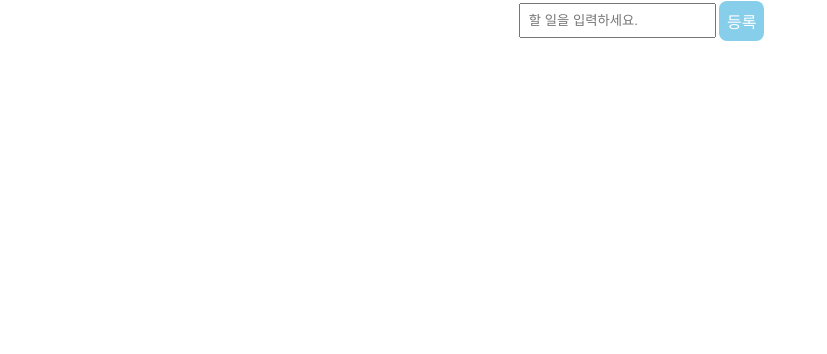
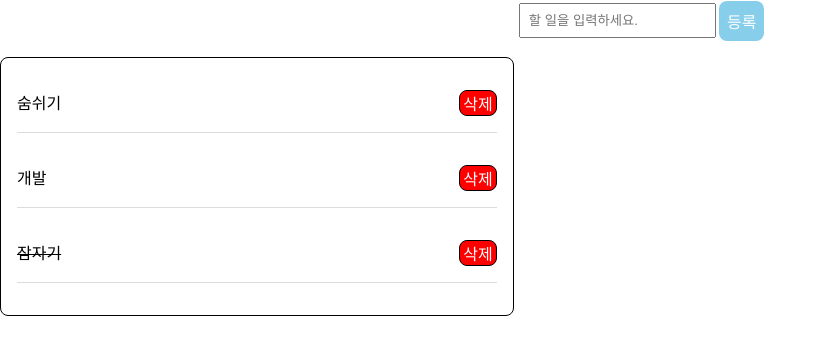
Before and after one commit to dobidugi/TDD-TodoList, a React app: page / in a window 1280 px wide. Shown: the top 354 px of the page, without its empty margins (0-827 px from the left). Built offline with nearby package versions, Linux system fonts and the light colour scheme.

Commit message:
Todo List&Item CSS적용

```diff
--- a/src/render/App.jsx
+++ b/src/render/App.jsx
@@ -1,7 +1,25 @@
+import TodoList from "./components/TodoList";
 import React from "react";
 import TodoForm from "./components/TodoForm";
 
 function App() {
+    const Todos = [
+        {
+            id:1,
+            text: "숨쉬기",
+            done: false
+        },
+        {
+            id:2,
+            text: "개발",
+            done: false
+        },
+        {
+            id:3,
+            text: "잠자기",
+            done: true
+        },
+    ];
     const onInsert = (value) => {
 
     };
@@ -10,9 +28,10 @@ function App() {
 
     };
     return (
-        <div>
+        <React.Fragment>
             <TodoForm onInsert={onInsert}/>
-        </div>
+            <TodoList todos={Todos}/>
+        </React.Fragment>
     );
 }
 
--- a/src/render/components/TodoItem.jsx
+++ b/src/render/components/TodoItem.jsx
@@ -1,5 +1,5 @@
 import React from "react";
-
+import classes from "./TodoItem.module.css";
 function TodoItem( props ) {
     const { id, text, done } = props.todo;
     const { onToggle, onRemove } = props;
@@ -12,14 +12,14 @@ function TodoItem( props ) {
         onRemove(id);
     };
     return (
-        <li>
+        <li className={classes.item}>
             <span
                 onClick={onDone}
                 style={{ textDecoration: done ? "line-through" : "" }}
             >
                 {text}
             </span>
-            <button
+            <button className={classes.button}
                 onClick={onDelete}
             >
                 삭제
--- /dev/null
+++ b/src/render/components/TodoItem.module.css
@@ -0,0 +1,18 @@
+.item {
+    display: flex;
+    width: 100%;
+    min-height: 0;
+    justify-content: space-between;
+    margin-bottom: 1rem;
+    border-bottom: solid 1px gainsboro;
+    padding: 1rem 0;
+}
+
+.button {
+    color: white;
+    background-color: red;
+    padding: 0 0.2rem;
+    border: 1px solid black;
+    border-radius: 8px;
+    margin-left: 1rem;
+}
--- a/src/render/components/TodoList.jsx
+++ b/src/render/components/TodoList.jsx
@@ -1,10 +1,10 @@
 import React from "react";
 import TodoItem from "./TodoItem";
-
+import classes from "./TodoList.module.css";
 function TodoList(props) {
     const { todos } = props;
     return (
-        <ul>
+        <ul className={classes.list}>
             {todos.map(todo => <TodoItem key={todo.id} todo={todo} />)}
         </ul>
     );
--- /dev/null
+++ b/src/render/components/TodoList.module.css
@@ -0,0 +1,11 @@
+.list {
+    display: flex;
+    flex-direction: column;
+    justify-content: center;
+    align-items: flex-start;
+    width: 30rem;
+    min-height: 5rem;
+    border: 1px solid black;
+    border-radius: 8px;
+    padding: 1rem;
+}
```
